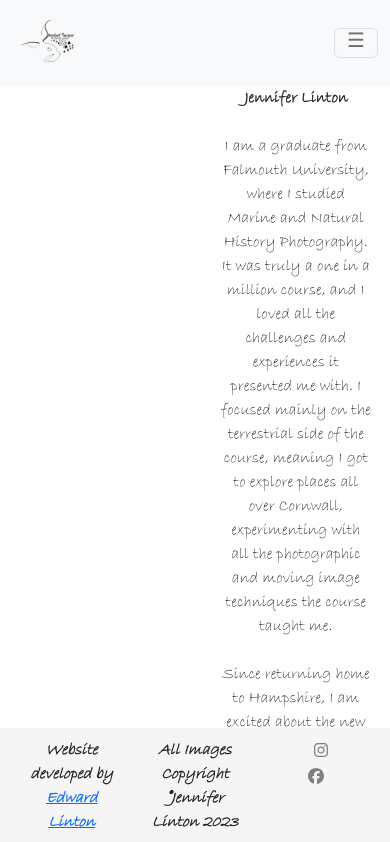
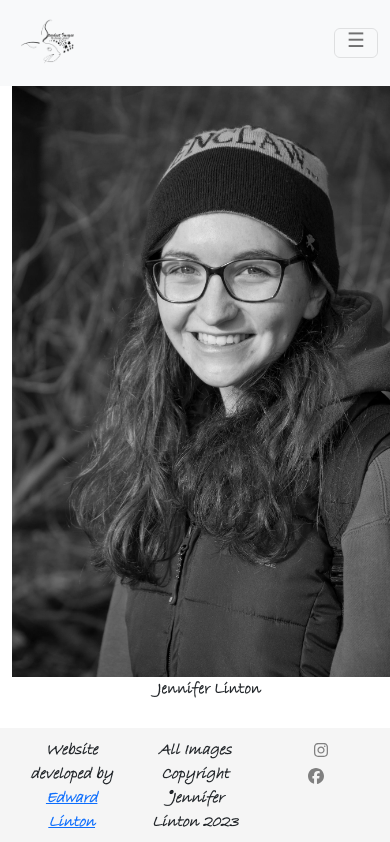
Before and after one commit to syntaxe-ed/stardust_images_angular, an Angular app: page /#/about in a window 390 px wide. Shown: the top 842 px of the page. Built offline with nearby package versions, Linux system fonts and the light colour scheme.

Commit message:
fix: about page styling

```diff
--- a/src/app/about/about.component.html
+++ b/src/app/about/about.component.html
@@ -1,9 +1,9 @@
 <div class="container-fluid">
     <div class="row">
-        <div class="col-6 aboutPhoto">
+        <div class="col col-sm-12 col-lg-6 aboutPhoto">
             <img class="aboutImage" src="../../assets/jennifer.jpg" />
         </div>
-        <div class="col-5 aboutText">
+        <div class="col col-sm-12 col-lg-5 aboutText">
             <div>
 				<p>
 					<b>Jennifer Linton</b> <br/> <br />
--- a/src/app/app.component.scss
+++ b/src/app/app.component.scss
@@ -1,4 +1,4 @@
 app-footer {
-    position: absolute;
+    position: fixed;
     bottom: 0;
 }
```
